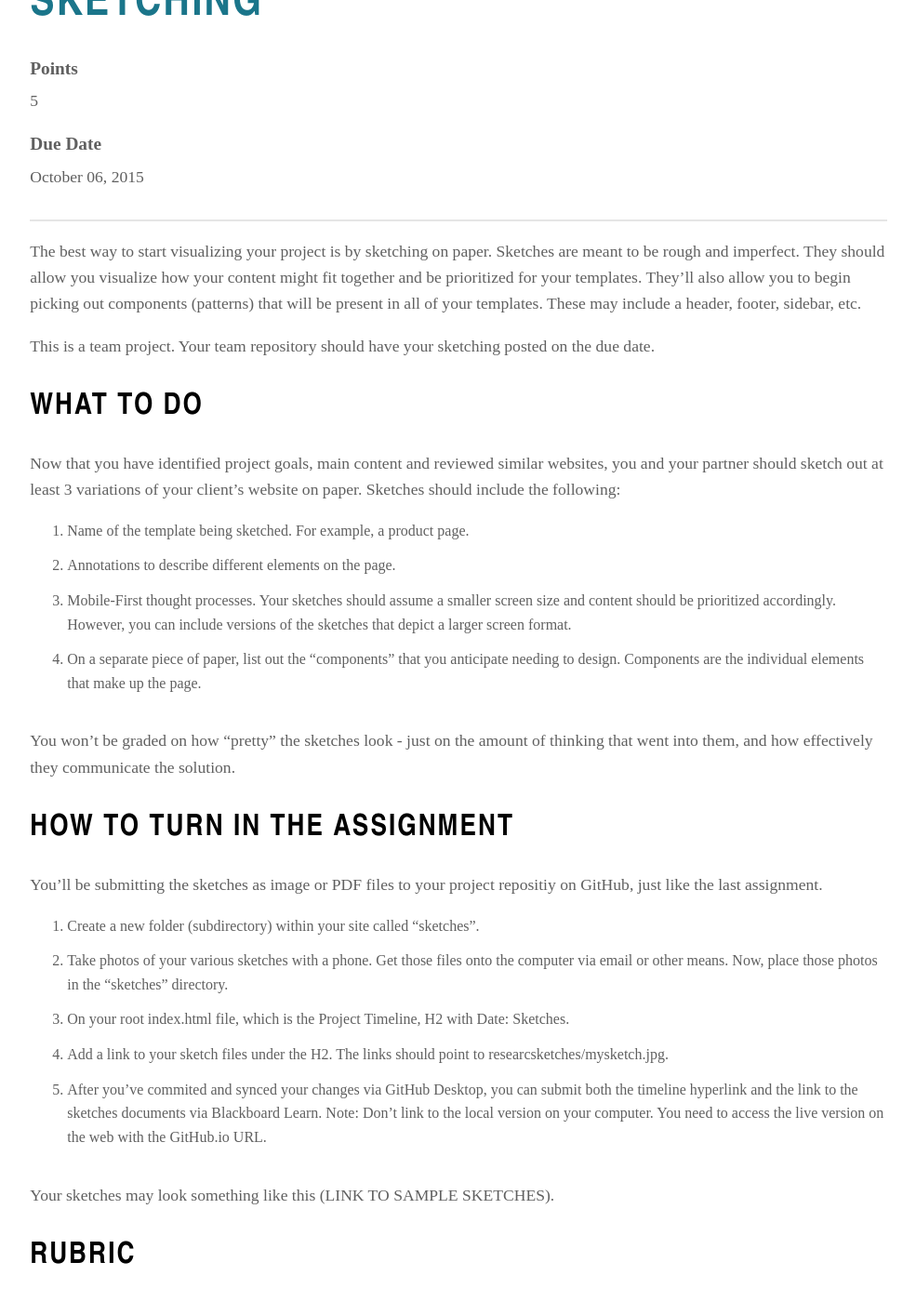
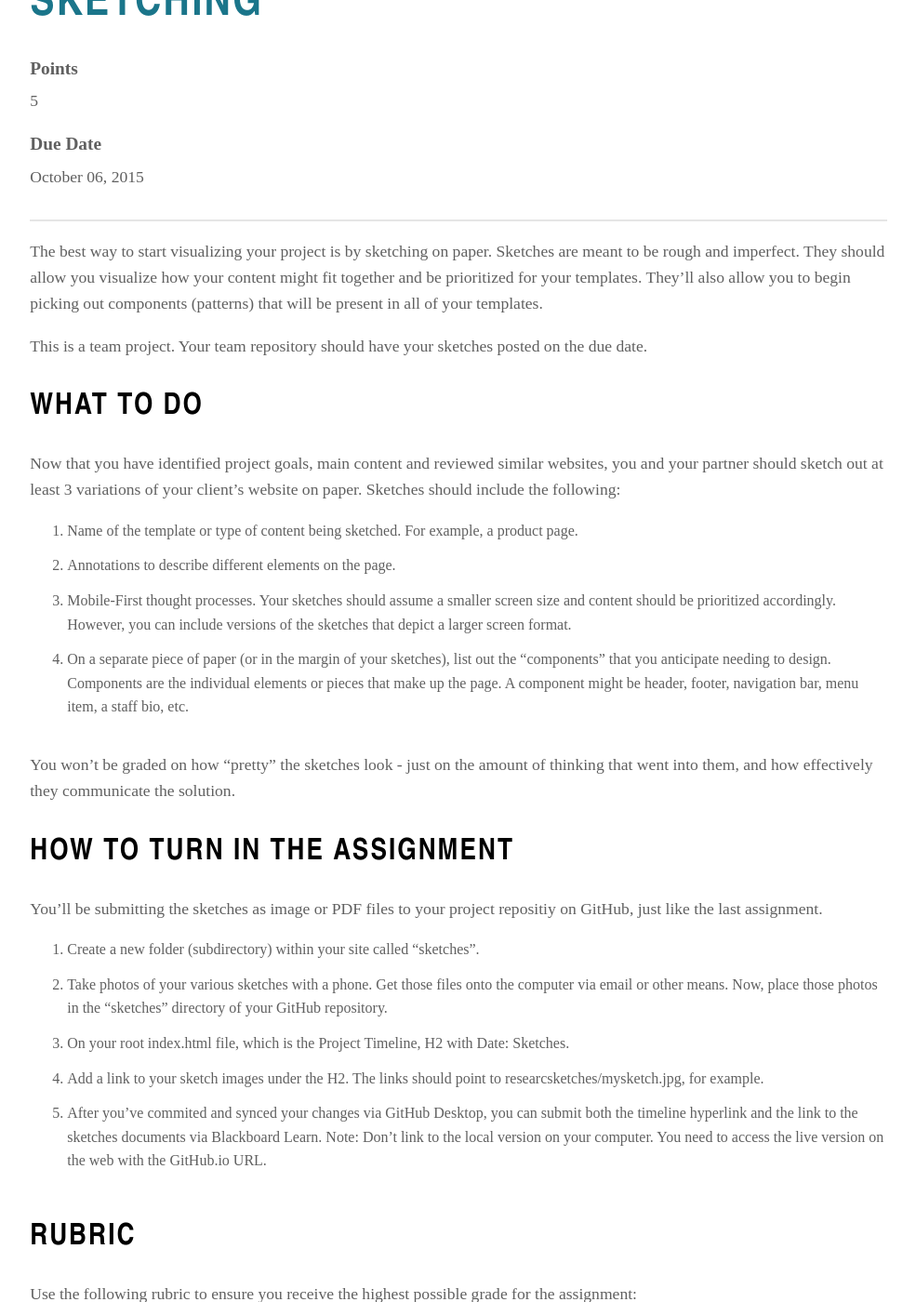
Before and after one commit to KentStateWeb/rwd, a Jekyll site: the page built from _assignments/sketching.md, in a window 1280 px wide and 1400 px high, scrolled down 215 px. Shown: the whole window at 93% size, without its empty margins (147-1132 px from the left). Built offline with Jekyll 4.4.1, drawn with Linux system fonts in a browser that asks for light colours.

Commit message:
Modified slides and sketching assignment

```diff
--- a/_assignments/sketching.md
+++ b/_assignments/sketching.md
@@ -7,18 +7,18 @@ layout: assignment
 date: 2015-10-06 12:00:00
 ---
 
-The best way to start visualizing your project is by sketching on paper.  Sketches are meant to be rough and imperfect.  They should allow you visualize how your content might fit together and be prioritized for your templates.  They'll also allow you to begin picking out components (patterns) that will be present in all of your templates.  These may include a header, footer, sidebar, etc.
+The best way to start visualizing your project is by sketching on paper.  Sketches are meant to be rough and imperfect.  They should allow you visualize how your content might fit together and be prioritized for your templates.  They'll also allow you to begin picking out components (patterns) that will be present in all of your templates.
 
-This is a team project.  Your team repository should have your sketching posted on the due date.
+This is a team project.  Your team repository should have your sketches posted on the due date.
 
 ## What To Do
 
 Now that you have identified project goals, main content and reviewed similar websites, you and your partner should sketch out at least 3 variations of your client's website on paper.  Sketches should include the following:
 
-1.  Name of the template being sketched.  For example, a product page.
+1.  Name of the template or type of content being sketched.  For example, a product page.
 2.  Annotations to describe different elements on the page.
 3.  Mobile-First thought processes.  Your sketches should assume a smaller screen size and content should be prioritized accordingly.  However, you can include versions of the sketches that depict a larger screen format.
-4.  On a separate piece of paper, list out the "components" that you anticipate needing to design.  Components are the individual elements that make up the page.
+4.  On a separate piece of paper (or in the margin of your sketches), list out the "components" that you anticipate needing to design.  Components are the individual elements or pieces that make up the page.  A component might be header, footer, navigation bar, menu item, a staff bio, etc.
 
 You won't be graded on how "pretty" the sketches look - just on the amount of thinking that went into them, and how effectively they communicate the solution.
 
@@ -27,12 +27,10 @@ You won't be graded on how "pretty" the sketches look - just on the amount of th
 You'll be submitting the sketches as image or PDF files to your project repositiy on GitHub, just like the last assignment.
 
 1.  Create a new folder (subdirectory) within your site called "sketches".
-2.  Take photos of your various sketches with a phone.  Get those files onto the computer via email or other means.  Now, place those photos in the "sketches" directory.
+2.  Take photos of your various sketches with a phone.  Get those files onto the computer via email or other means.  Now, place those photos in the "sketches" directory of your GitHub repository.
 3.  On your root index.html file, which is the Project Timeline, H2 with Date: Sketches.
-6.  Add a link to your sketch files under the H2.  The links should point to researcsketches/mysketch.jpg.
+6.  Add a link to your sketch images under the H2.  The links should point to researcsketches/mysketch.jpg, for example.
 7.  After you've commited and synced your changes via GitHub Desktop, you can submit both the timeline hyperlink and the link to the sketches documents via Blackboard Learn.  Note: Don't link to the local version on your computer.  You need to access the live version on the web with the GitHub.io URL.
-
-Your sketches may look something like this (LINK TO SAMPLE SKETCHES).
 
 ## Rubric
 
```
Also changed, not shown: 2 other files.
